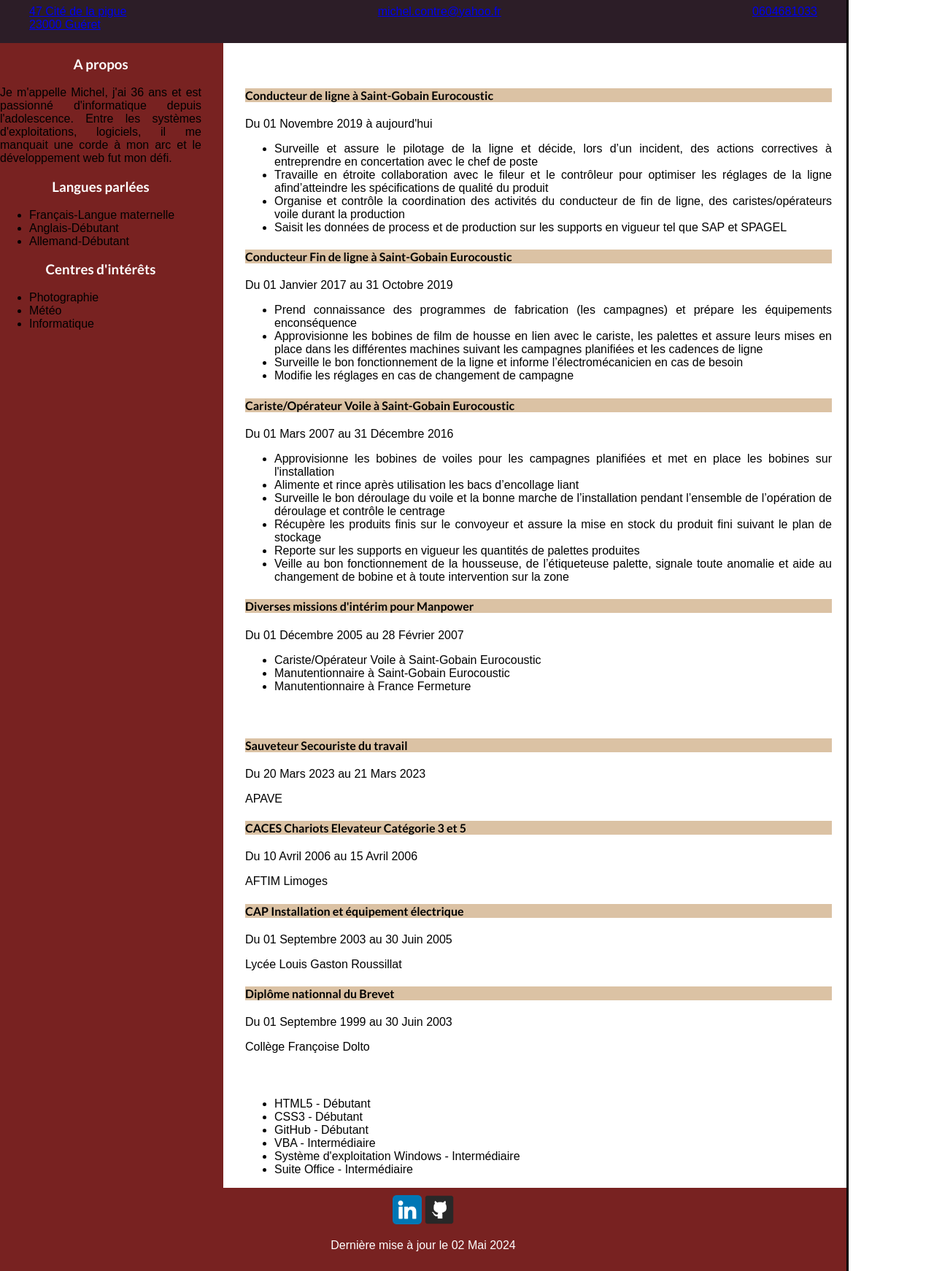
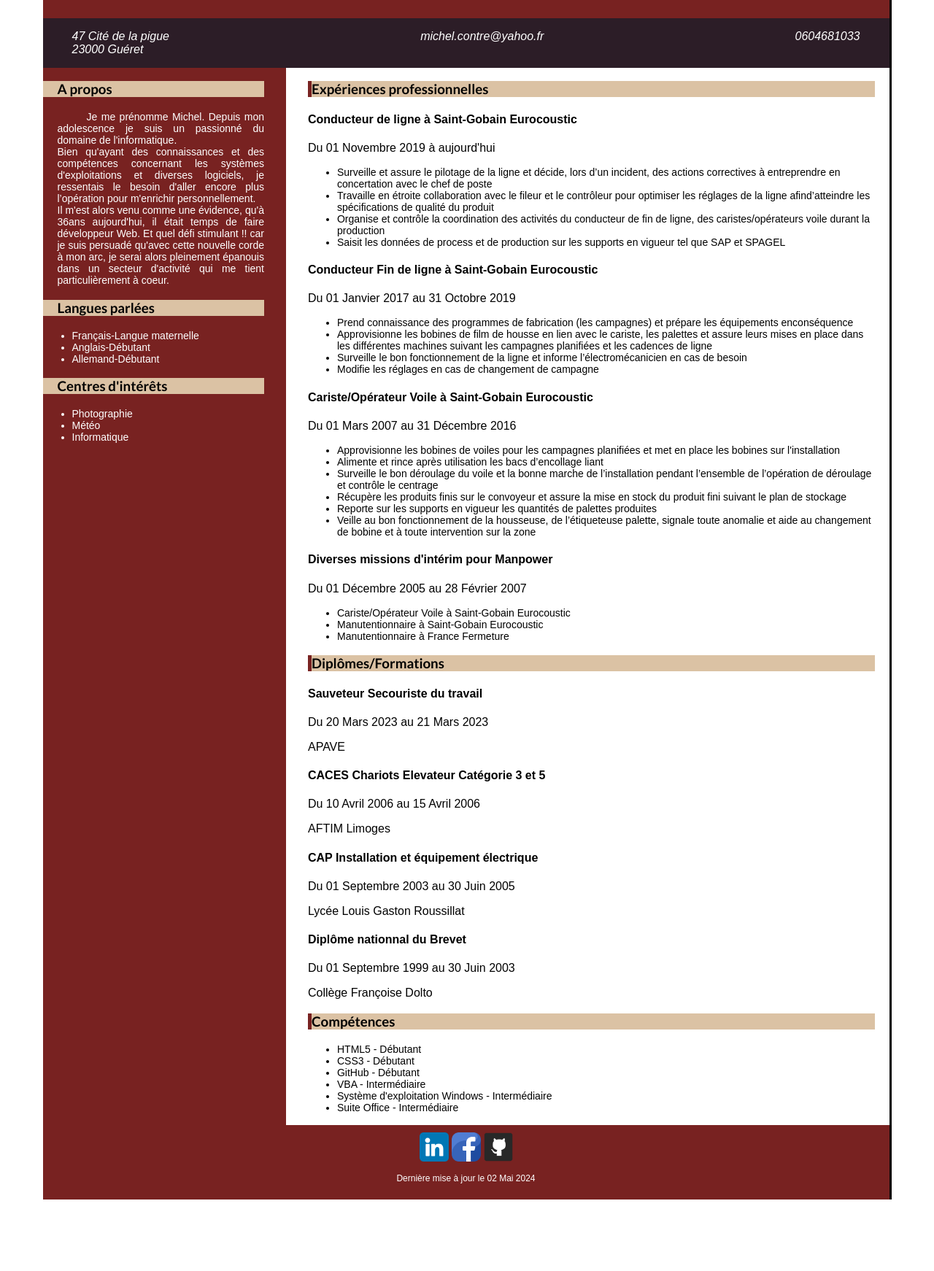
Before and after one commit to thunder2387/Mon-CV, a plain HTML site: page index.html in a window 1280 px wide. Shown: the part 360-2102 px from the top of the page at 73% size. After the commit the page ends 2004 px from the top, so only its background shows below. Drawn offline with Linux system fonts and the light colour scheme.

Commit message:
Création du dossier CSS et ajout icone Facebook

```diff
--- a/assets/style-part.css
+++ b/assets/CSS/style-part.css
@@ -2,7 +2,6 @@ body{
   width: 1160px;
   border-right-style: solid;
   border-right-width: 3px;
-  display: inline-block;
   margin: 0px auto;
 }
 header{
--- /dev/null
+++ b/assets/CSS/style.css
@@ -0,0 +1,75 @@
+.raleway-<uniquifier> {
+  font-family: "Raleway", sans-serif;
+  font-optical-sizing: auto;
+  font-weight: <weight>;
+  font-style: normal;
+}
+header{
+  background-color: #782221;
+  padding-top: 20px;
+  padding-bottom: 10px;
+}
+footer{
+  background-color: #782221;
+}
+.ma_photo:hover{
+  cursor: zoom-in;
+}
+#information{
+  background-color: #782221;
+}
+#contact{
+  background-color: #2c1d27;
+  font-style: italic;
+}
+h1, h2{
+  font-family: Lato, sans-serif;
+  color: white;
+}
+a{
+   text-decoration: none;
+   color: white;
+}
+h3 {
+  font-family: Lato, sans-serif;
+}
+p,li,h4{
+  font-family: Raleway, sans-serif;
+}
+li{
+  font-size: 14px;
+}
+#information h3{
+  background-color: #dbc2a4;
+  padding-left: 20px;
+}
+#information li{
+  color: white;
+}
+#infotext{
+  text-align: justify;
+  text-indent: 40px;
+  color: white;
+  padding-left: 20px;
+  font-size: 14px;
+}
+#experience h3{
+  border-left-style: solid;
+  border-left-width: 5px;
+  border-color: #782221;
+  padding-left: 0px;
+  background-color: #dbc2a4;
+}
+footer p{
+  font-size: 12px;
+}
+.rs:hover{
+
+  opacity: 90%;
+}
+.lien:hover{
+  border-right:5px solid rgb(109, 7, 26);
+}
+.link:hover{
+  border-bottom: 1px solid white;
+}
--- a/assets/style.css
+++ /dev/null
@@ -1,54 +0,0 @@
-.raleway-<uniquifier> {
-  font-family: "Raleway", sans-serif;
-  font-optical-sizing: auto;
-  font-weight: <weight>;
-  font-style: normal;
-}
-body{
-  width: 1160px;
-}
-header{
-  background-color: #782221;
-  text-align: center;
-}
-footer{
-  background-color: #782221;
-  text-align: center;
-}
-#information{
-  background-color: #782221;
-  width: 400px;
-}
-#contact{
-  background-color: #2c1d27;
-}
-h4{
-  background-color: #dbc2a4;
-}
-p, li{
-  font-family: "Raleway", sans-serif;
-  text-align: justify;
-}
-h1, h2, h3, h4, h5{
-  font-family: "Lato", sans-serif;
-}
-header img{
-  width: 200px;
-  height: 200px;
-  border-radius: 500px;
-}
-h1, h3{
-  text-align: center;
-  color: white;
-}
-footer img{
-  width: 30px;
-  height: 30px;
-}
-footer p{
-  text-align: center;
-  color: white;
-}
-li p{
-  color: white;
-}
--- a/index.html
+++ b/index.html
@@ -3,8 +3,8 @@
 <head>
     <meta charset="UTF-8">
     <meta name="viewport" content="width=device-width, initial-scale=1.0">
-    <link rel="stylesheet" href="./assets/style.css">
-    <link rel="stylesheet" href="./assets/style-part.css">
+    <link rel="stylesheet" href="./assets/CSS/style.css">
+    <link rel="stylesheet" href="./assets/CSS/style-part.css">
     <link rel="preconnect" href="https://fonts.googleapis.com">
     <link rel="preconnect" href="https://fonts.gstatic.com" crossorigin>
     <link href="https://fonts.googleapis.com/css2?family=Lato:ital,wght@0,100;0,300;0,400;0,700;0,900;1,100;1,300;1,400;1,700;1,900&display=swap" rel="stylesheet">
@@ -12,22 +12,25 @@
 </head>
 <body>
     <header><!--Haut de page-->
-        <img src="./images/ma photo.jpg" alt="ma photo">
+        <a href="./images/ma photo.jpg" class="ma_photo" target="_blank"><img src="./images/ma photo.jpg" alt="ma photo"></a>
         <h1> CONTRE Michel</h1>
         <h2>Développeur Web junior</h2>
     </header>
         <main><!--Contenu de la page-->
             <section id="contact">
-                    <p><a href="https://maps.app.goo.gl/CkMRPybi2pqRreus7" target="_blank">
+                    <p><a href="https://maps.app.goo.gl/CkMRPybi2pqRreus7" class="link" target="_blank">
                     47 Cité de la pigue <br />23000 Guéret</a></p>
-                    <p><a href="mailto:m.contre@orange.fr">michel.contre@yahoo.fr</a></p>
-                    <p><a href="tel:0667103302">0604681033</a></p>
+                    <p><a href="mailto:m.contre@orange.fr" class="link">michel.contre@yahoo.fr</a></p>
+                    <p><a href="tel:0667103302" class="link">0604681033</a></p>
             </section>
                 <section>
                 <article id="information"><!--partie gauche-->
                     <h3>A propos</h3>
                     <div id="infotext">
-                    <p>Je m'appelle Michel, j'ai 36 ans et est passionné d'informatique depuis l'adolescence. Entre les systèmes d'exploitations, logiciels, il me manquait une corde à mon arc et le développement web fut mon défi.</p>
+                    <p>Je me prénomme Michel. Depuis mon adolescence je suis un passionné du domaine de l'informatique. </br>
+                    Bien qu'ayant des connaissances et des compétences concernant les systèmes d'exploitations et diverses logiciels, je ressentais le besoin d'aller encore plus l’opération pour m'enrichir personnellement. </br>
+                    Il m'est alors venu comme une évidence, qu'à 36ans aujourd'hui, il était temps de faire développeur Web. Et quel défi stimulant !! car je suis persuadé qu'avec cette nouvelle
+                    corde à mon arc, je serai alors pleinement épanouis dans un secteur d'activité qui me tient particulièrement à coeur.</p>
                     </div>
                     <h3>Langues parlées</h3>
                         <ul>
@@ -44,7 +47,7 @@
                 </article>
                     <article id="experience"><!--partie droite-->
                         <h3>Expériences professionnelles</h3>
-                            <h4>Conducteur de ligne à Saint-Gobain Eurocoustic</h4>
+                            <h4 class="lien">Conducteur de ligne à Saint-Gobain Eurocoustic</h4>
                             <p>Du 01 Novembre 2019 à aujourd'hui</p>
                                 <ul>
                                     <li>Surveille et assure le pilotage de la ligne et décide, lors d’un incident, des actions correctives à entreprendre en concertation avec le chef de poste</li>
@@ -52,7 +55,7 @@
                                     <li>Organise et contrôle la coordination des activités du conducteur de fin de ligne, des caristes/opérateurs voile durant la production</li>
                                     <li>Saisit les données de process et de production sur les supports en vigueur tel que SAP et SPAGEL</li>
                                 </ul>
-                            <h4>Conducteur Fin de ligne à Saint-Gobain Eurocoustic</h4>
+                            <h4 class="lien">Conducteur Fin de ligne à Saint-Gobain Eurocoustic</h4>
                             <p>Du 01 Janvier 2017 au 31 Octobre 2019</p>
                                 <ul>
                                     <li>Prend connaissance des programmes de fabrication (les campagnes) et prépare les équipements enconséquence</li>
@@ -60,7 +63,7 @@
                                     <li>Surveille le bon fonctionnement de la ligne et informe l’électromécanicien en cas de besoin</li>
                                     <li>Modifie les réglages en cas de changement de campagne</li>
                                 </ul>
-                            <h4>Cariste/Opérateur Voile à Saint-Gobain Eurocoustic</h4>
+                            <h4 class="lien">Cariste/Opérateur Voile à Saint-Gobain Eurocoustic</h4>
                             <p>Du 01 Mars 2007 au 31 Décembre 2016</p>
                                 <ul>
                                     <li>Approvisionne les bobines de voiles pour les campagnes planifiées et met en place les bobines sur l'installation</li>
@@ -70,7 +73,7 @@
                                     <li>Reporte sur les supports en vigueur les quantités de palettes produites</li>
                                     <li>Veille au bon fonctionnement de la housseuse, de l’étiqueteuse palette, signale toute anomalie et aide au changement de bobine et à toute intervention sur la zone</li>
                                 </ul>
-                            <h4>Diverses missions d'intérim pour Manpower</h4>
+                            <h4 class="lien">Diverses missions d'intérim pour Manpower</h4>
                             <p>Du 01 Décembre 2005 au 28 Février 2007</p>
                                 <ul>
                                     <li>Cariste/Opérateur Voile à Saint-Gobain Eurocoustic</li>
@@ -78,33 +81,34 @@
                                     <li>Manutentionnaire à France Fermeture</li>
                                 </ul>
                         <h3>Diplômes/Formations</h3>
-                            <h4> Sauveteur Secouriste du travail</h4>
+                                <h4 class="lien"> Sauveteur Secouriste du travail</h4>
                                     <p>Du 20 Mars 2023 au 21 Mars 2023</p>
                                     <p>APAVE</p>
-                            <h4> CACES Chariots Elevateur Catégorie 3 et 5</h4>
+                                <h4 class="lien"> CACES Chariots Elevateur Catégorie 3 et 5</h4>
                                     <p>Du 10 Avril 2006 au 15 Avril 2006</p>
                                     <p>AFTIM Limoges</p>
-                            <h4> CAP Installation et équipement électrique</h4>
+                                <h4 class="lien"> CAP Installation et équipement électrique</h4>
                                     <p>Du 01 Septembre 2003 au 30 Juin 2005</p>
                                     <p>Lycée Louis Gaston Roussillat</p>
-                            <h4> Diplôme nationnal du Brevet</h4>
+                                <h4 class="lien"> Diplôme nationnal du Brevet</h4>
                                     <p>Du 01 Septembre 1999 au 30 Juin 2003</p>
                                     <p>Collège Françoise Dolto</p>
                         <h3>Compétences</h3>
                                 <ul>
-                                    <li>HTML5 - Débutant</li>
-                                    <li>CSS3 - Débutant</li>
-                                    <li>GitHub - Débutant</li>
-                                    <li>VBA - Intermédiaire</li>
-                                    <li>Système d'exploitation Windows - Intermédiaire</li>
-                                    <li>Suite Office - Intermédiaire</li>
+                                    <li class="lien">HTML5 - Débutant</li>
+                                    <li class="lien">CSS3 - Débutant</li>
+                                    <li class="lien">GitHub - Débutant</li>
+                                    <li class="lien">VBA - Intermédiaire</li>
+                                    <li class="lien">Système d'exploitation Windows - Intermédiaire</li>
+                                    <li class="lien">Suite Office - Intermédiaire</li>
                                 </ul>
                     </article>
                 </section>
         </main>
             <footer><!--Bas de page-->
-                <img src="./images/linkedin.png" alt="linkedin">
-                <img src="./images/github.png" alt="GitHub">
+                    <a href="https://fr.linkedin.com/in/michel-contre-94a012207" target="_blank"><img src="./images/linkedin.png" class="rs" alt="linkedin"></a>
+                    <a href="https://www.facebook.com/michel.contre.1/" target="_blank"><img src="./images/facebook.png" class="rs" alt="facebook"></a>
+                    <a href="https://github.com/thunder2387" target="_blank"><img src="./images/github.png" class="rs" alt="GitHub"></a>
                 <p>Dernière mise à jour le 02 Mai 2024</p>
             </footer>
 </body>
```
Also changed, not shown: images/facebook.png (added). Lines whose indentation alone changed are shown as unchanged.
